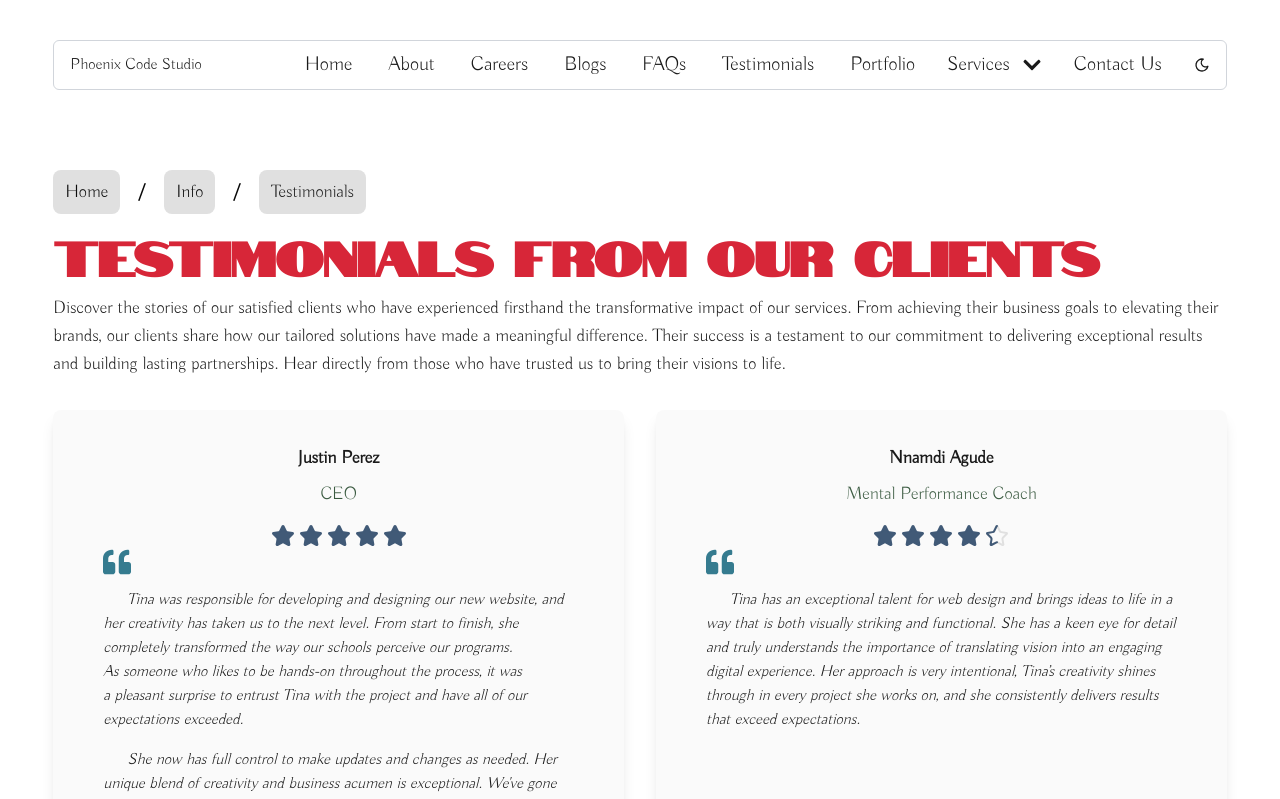
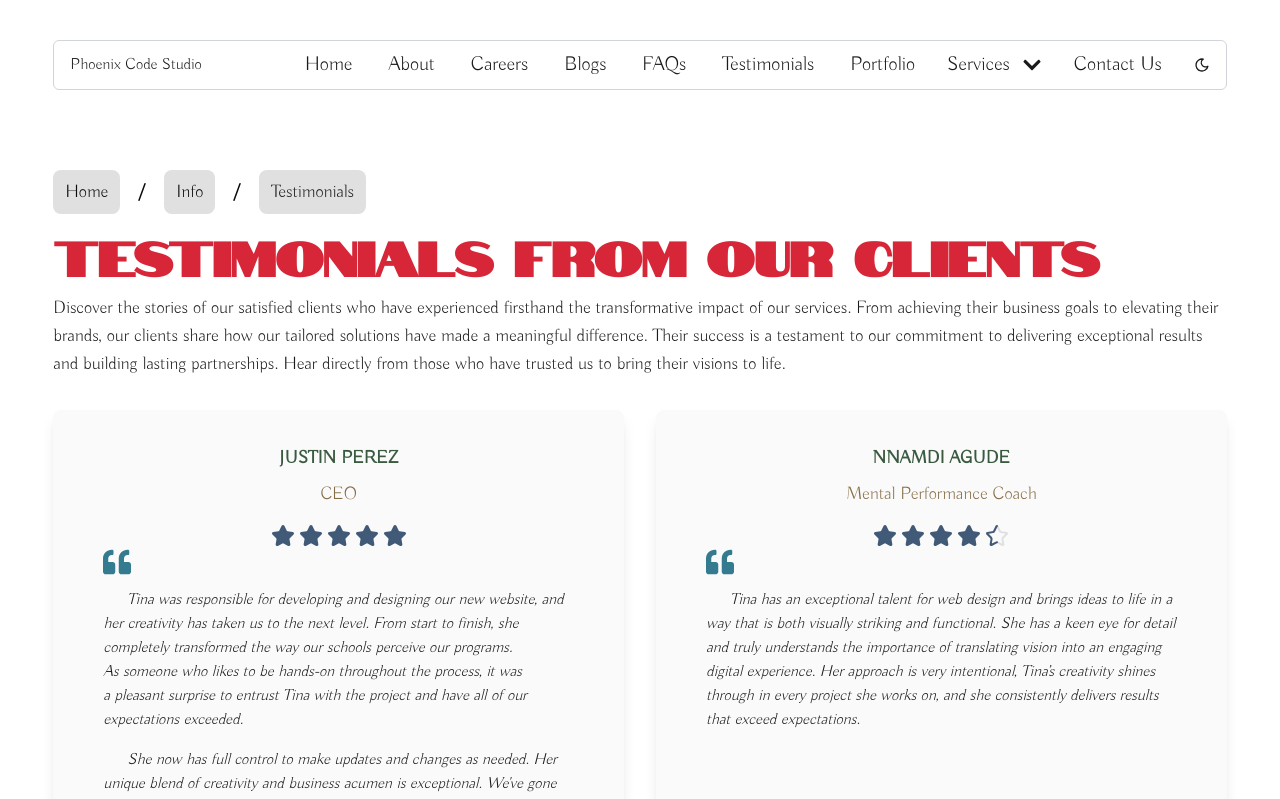
Before and after one commit to tmchuynh/phoenix-code-studio, a Next.js app: page /info/testimonials in a window 1280 px wide. Shown: the top 799 px of the page. Built offline with nearby package versions, Linux system fonts and the light colour scheme.

Commit message:
update name and position style

```diff
--- a/src/app/info/testimonials/page.tsx
+++ b/src/app/info/testimonials/page.tsx
@@ -32,8 +32,10 @@ const TestimonialsPage: FC = () => {
             >
               <CardContent className="flex flex-col justify-around items-center">
                 <div className="text-center">
-                  <p className="font-semibold mb-2">{testimonial.name}</p>
-                  <p className="text-accent-3 mb-4">{testimonial.position}</p>
+                  <p className="font-bold uppercase text-accent-3 mb-2">
+                    {testimonial.name}
+                  </p>
+                  <p className="text-accent-1 mb-4">{testimonial.position}</p>
                 </div>
                 <div>
                   {testimonial.rating && (
```
